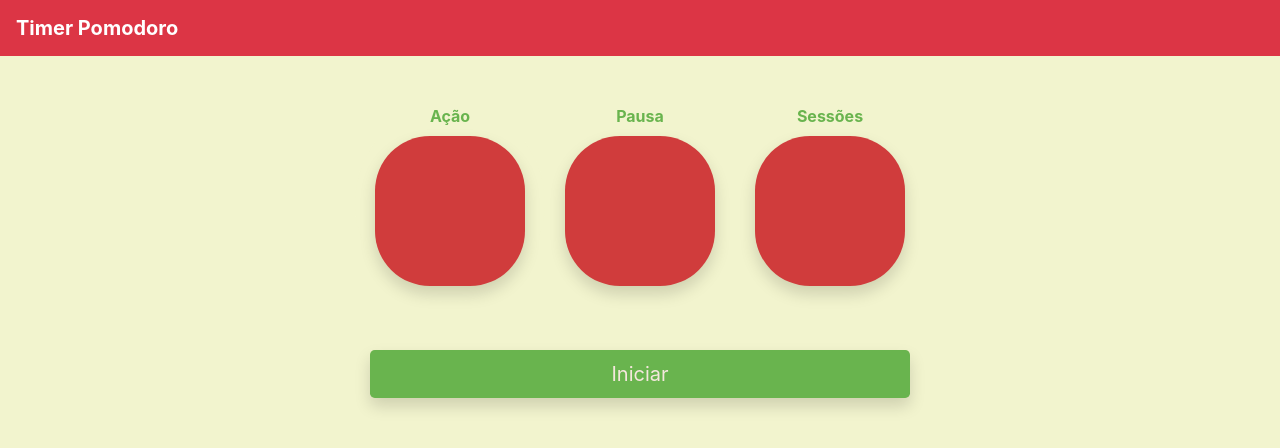
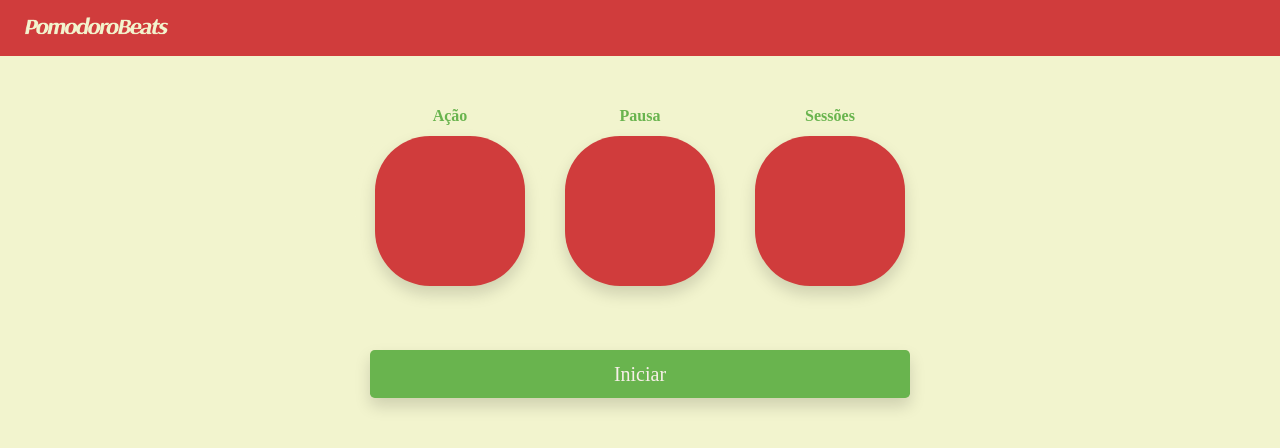
Before and after one commit to ultrapistol/PomodoroBeats, a plain HTML site: page index.html in a window 1280 px wide. Drawn offline with nearby package versions, Linux system fonts and the light colour scheme.

Commit message:
Atualização de header

```diff
--- a/index.html
+++ b/index.html
@@ -18,14 +18,18 @@
     <!-- Ícone -->
     <link rel="icon" href="./img/logo.png.png" type="image/png">
 
+
     <title>PomodoroBeats</title>
 </head>
 
 <body id="body1">
 
     <!--Menu-->
-    <nav class="navbar navbar-expand-lg navbar-light bg-danger">
-        <a class="navbar-brand font-weight-bold text-white" href="index.html">Timer Pomodoro</a>
+    <nav class="navbar navbar-expand-lg navbar-light"  style="background-color: #D03C3C;">
+        <a class="navbar-brand" href="index.html">
+            <img src="img/PomodoroHeader.png" width="160" height="28" class="d-inline-block align-top" alt="" style="background-color: #D03C3C;">
+
+        </a>
 
         <div class="ml-auto">
             <a onclick="pausar()">
@@ -99,7 +103,7 @@
 
                          <div class="row mt-5 mb-5 d-flex justify-content-center">
                             <div class="col-md-9">
-                                <button onclick="iniciar()" class= "btn shadow btn-lg btn-block " style="background-color: #69B44E; color: rgb(245, 231, 221);">Iniciar</button>
+                                <button onclick="iniciar()" class= "btn shadow btn-lg btn-block " style="background-color: #69B44E; color: rgb(248, 239, 233);">Iniciar</button>
                             </div>
 
                         </div>
--- a/style.css
+++ b/style.css
@@ -2,6 +2,9 @@
     padding: 0;
     margin: 0;
 }
+
+
+@import url('https://fonts.google.com/specimen/Sono');
 
 input{
     width: 150px !important;
@@ -50,7 +53,7 @@ h2{
 #body1{
     background-color:#F2F4CE;
     color: #F2F4CE;
-
+    font-family: 'Sono';
 }
 
 #input1{
```
Also changed, not shown: img/PomodoroHeader.png (added).
